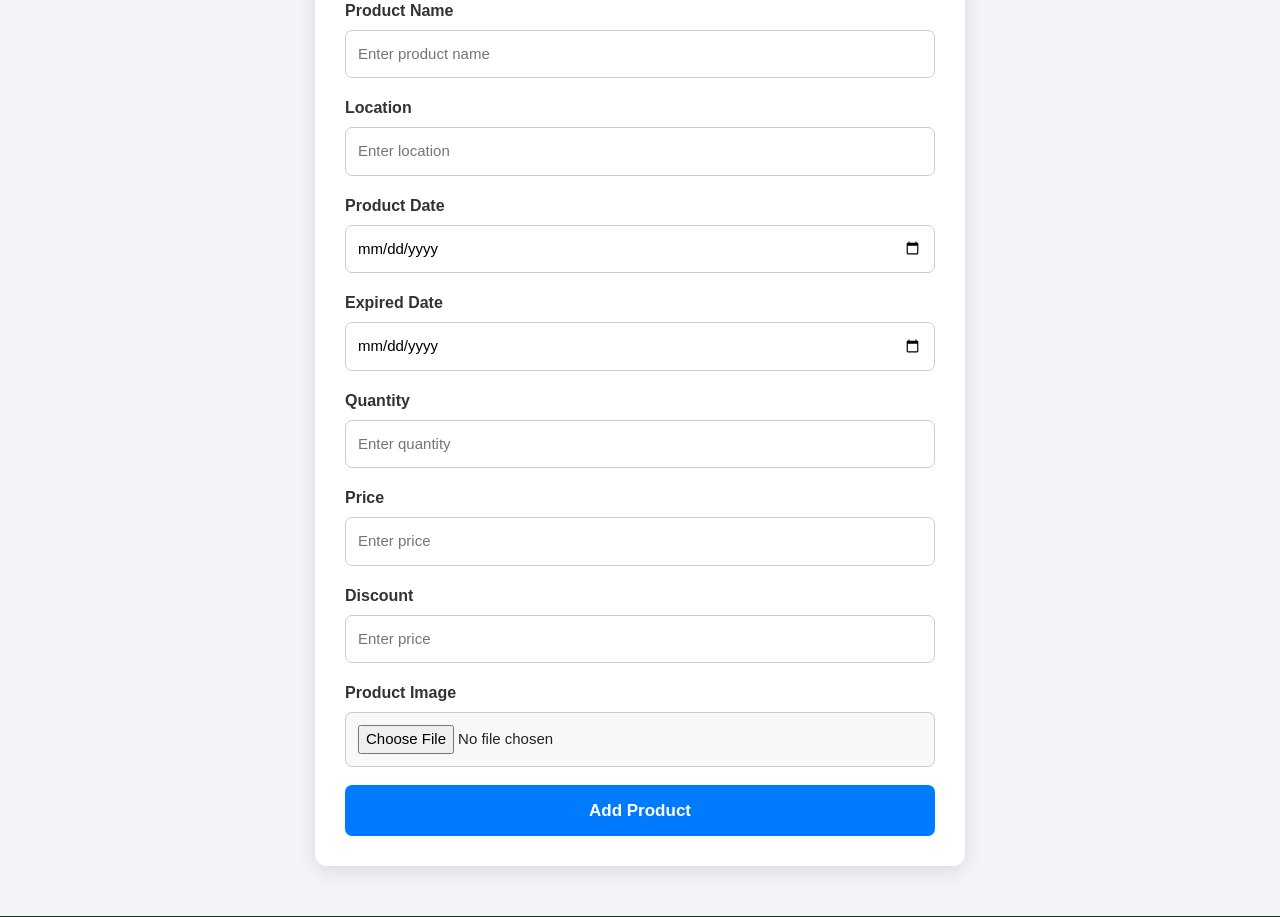
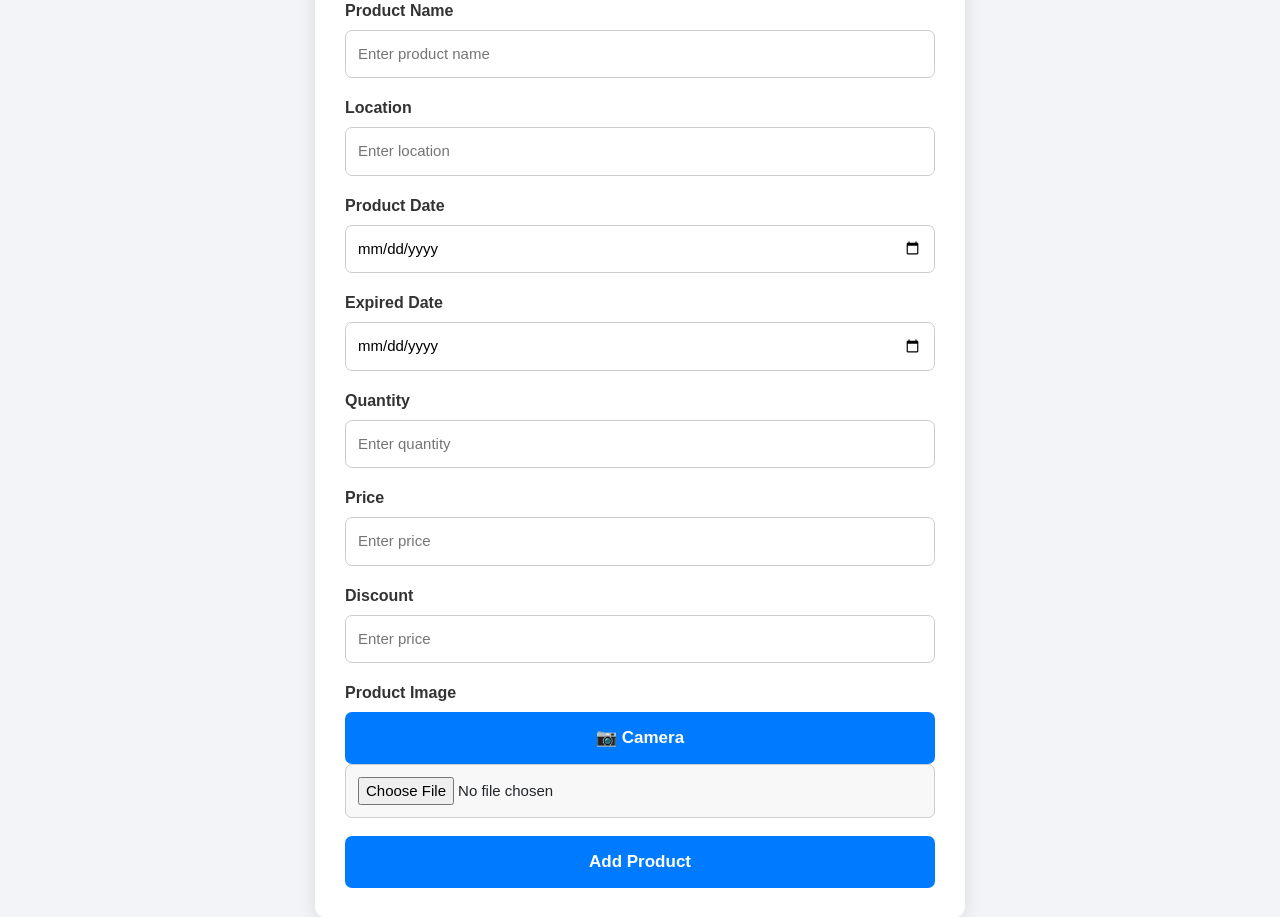
Before and after one commit to ROKON-SIKDAR/pharmacy-cossmetic, a Django app: page /product/ in a window 1280 px wide. Shown: the part 196-1113 px from the top of the page. Run offline with Django 5.2, Linux system fonts and the light colour scheme; a user stored in the database is signed in.

Commit message:
update camera

```diff
--- a/templates/product.html
+++ b/templates/product.html
@@ -72,9 +72,12 @@
         <!-- Image -->
         <div class="form-group">
             <label>Product Image</label>
+            <button type="button" onclick="document.getElementById('camera').click()">
+             📷 Camera
+            </button>
 
-
-            <input type="file" id="camera" name="image" accept="image/*">
+            <input type="file" name="image" accept="image/*">
+            <input type="file" id="camera" name="image" accept="image/*" capture="environment" hidden>
         </div>
 
         <button type="submit">Add Product</button>
```
